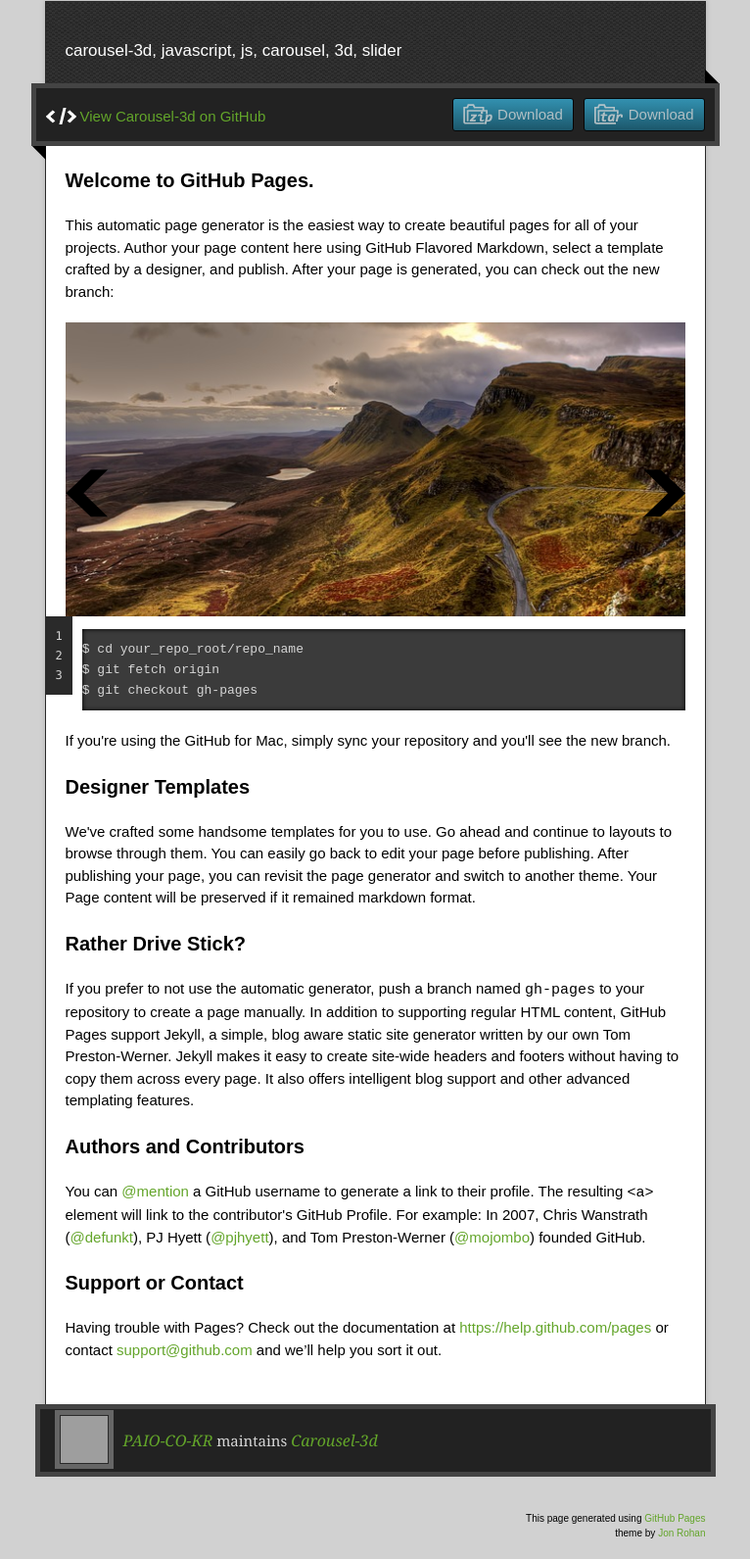
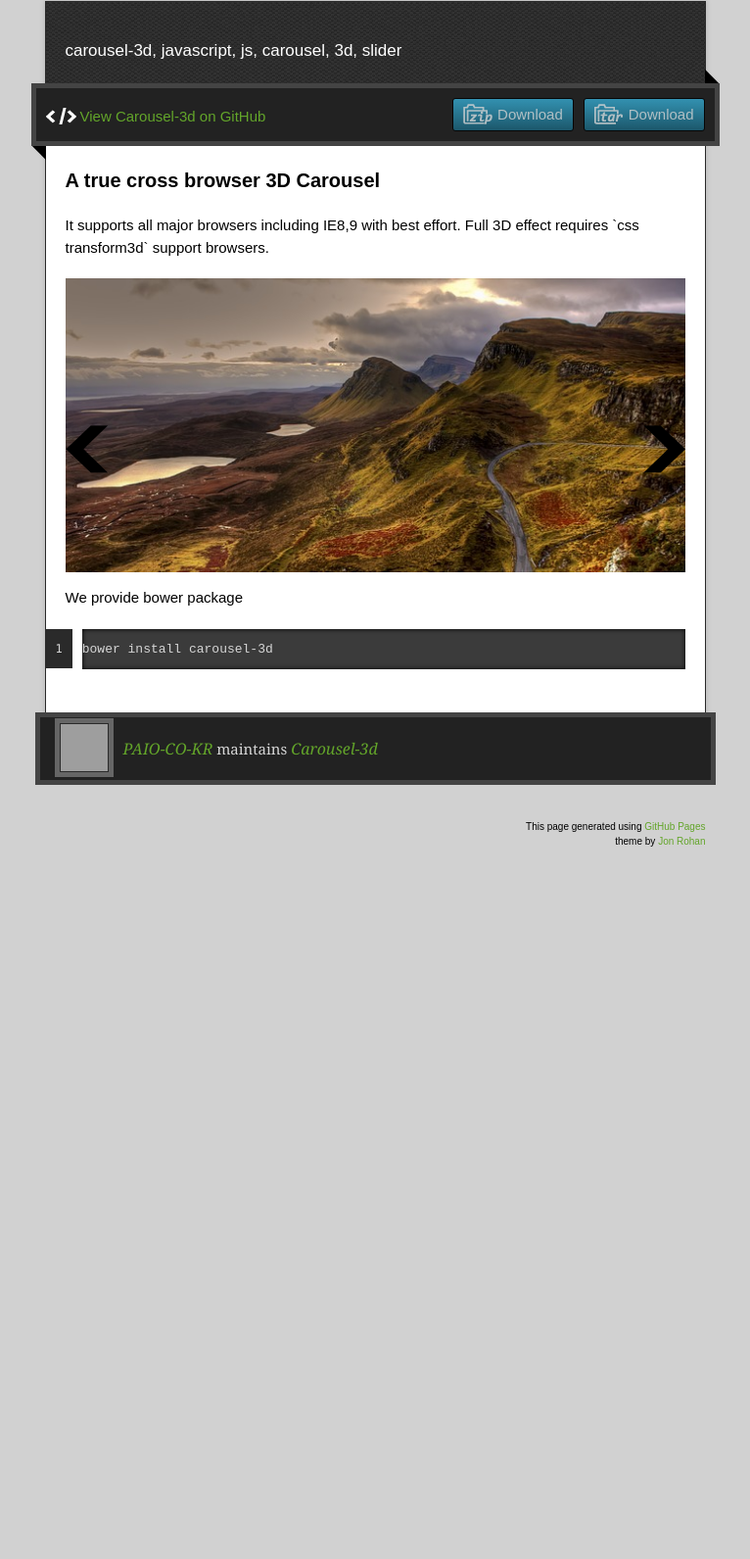
Before and after one commit to PAIO-CO-KR/carousel-3d, a plain HTML site: page index.html in a window 1280 px wide. Shown: the part 129-1720 px from the top of the page at 98% size, without its empty margins (257-1023 px from the left). After the commit the page ends 1085 px from the top, so only its background shows below. Drawn offline with nearby package versions, Linux system fonts and the light colour scheme; grey boxes are pictures that could not be loaded.

Commit message:
remove default contents.

```diff
--- a/index.html
+++ b/index.html
@@ -48,9 +48,9 @@
         </div>
         <article class="markdown-body">
           <h3>
-<a id="welcome-to-github-pages" class="anchor" href="#welcome-to-github-pages" aria-hidden="true"><span class="octicon octicon-link"></span></a>Welcome to GitHub Pages.</h3>
+<a id="welcome-to-github-pages" class="anchor" href="#welcome-to-github-pages" aria-hidden="true"><span class="octicon octicon-link"></span></a>A true cross browser 3D Carousel</h3>
 
-<p>This automatic page generator is the easiest way to create beautiful pages for all of your projects. Author your page content here using GitHub Flavored Markdown, select a template crafted by a designer, and publish. After your page is generated, you can check out the new branch:</p>
+<p>It supports all major browsers including IE8,9 with best effort. Full 3D effect requires `css transform3d` support browsers.</p>
 
 <div id="wrapper">
     <div data-carousel-3d >
@@ -67,32 +67,11 @@
     </div>
 </div>
 
-<pre><code>$ cd your_repo_root/repo_name
-$ git fetch origin
-$ git checkout gh-pages
+<p>We provide bower package</p>
+
+<pre><code>bower install carousel-3d
 </code></pre>
 
-<p>If you're using the GitHub for Mac, simply sync your repository and you'll see the new branch.</p>
-
-<h3>
-<a id="designer-templates" class="anchor" href="#designer-templates" aria-hidden="true"><span class="octicon octicon-link"></span></a>Designer Templates</h3>
-
-<p>We've crafted some handsome templates for you to use. Go ahead and continue to layouts to browse through them. You can easily go back to edit your page before publishing. After publishing your page, you can revisit the page generator and switch to another theme. Your Page content will be preserved if it remained markdown format.</p>
-
-<h3>
-<a id="rather-drive-stick" class="anchor" href="#rather-drive-stick" aria-hidden="true"><span class="octicon octicon-link"></span></a>Rather Drive Stick?</h3>
-
-<p>If you prefer to not use the automatic generator, push a branch named <code>gh-pages</code> to your repository to create a page manually. In addition to supporting regular HTML content, GitHub Pages support Jekyll, a simple, blog aware static site generator written by our own Tom Preston-Werner. Jekyll makes it easy to create site-wide headers and footers without having to copy them across every page. It also offers intelligent blog support and other advanced templating features.</p>
-
-<h3>
-<a id="authors-and-contributors" class="anchor" href="#authors-and-contributors" aria-hidden="true"><span class="octicon octicon-link"></span></a>Authors and Contributors</h3>
-
-<p>You can <a href="https://github.com/blog/821" class="user-mention">@mention</a> a GitHub username to generate a link to their profile. The resulting <code>&lt;a&gt;</code> element will link to the contributor's GitHub Profile. For example: In 2007, Chris Wanstrath (<a href="https://github.com/defunkt" class="user-mention">@defunkt</a>), PJ Hyett (<a href="https://github.com/pjhyett" class="user-mention">@pjhyett</a>), and Tom Preston-Werner (<a href="https://github.com/mojombo" class="user-mention">@mojombo</a>) founded GitHub.</p>
-
-<h3>
-<a id="support-or-contact" class="anchor" href="#support-or-contact" aria-hidden="true"><span class="octicon octicon-link"></span></a>Support or Contact</h3>
-
-<p>Having trouble with Pages? Check out the documentation at <a href="https://help.github.com/pages">https://help.github.com/pages</a> or contact <a href="mailto:support@github.com">support@github.com</a> and we’ll help you sort it out.</p>
         </article>
       </div>
     </div>
```
